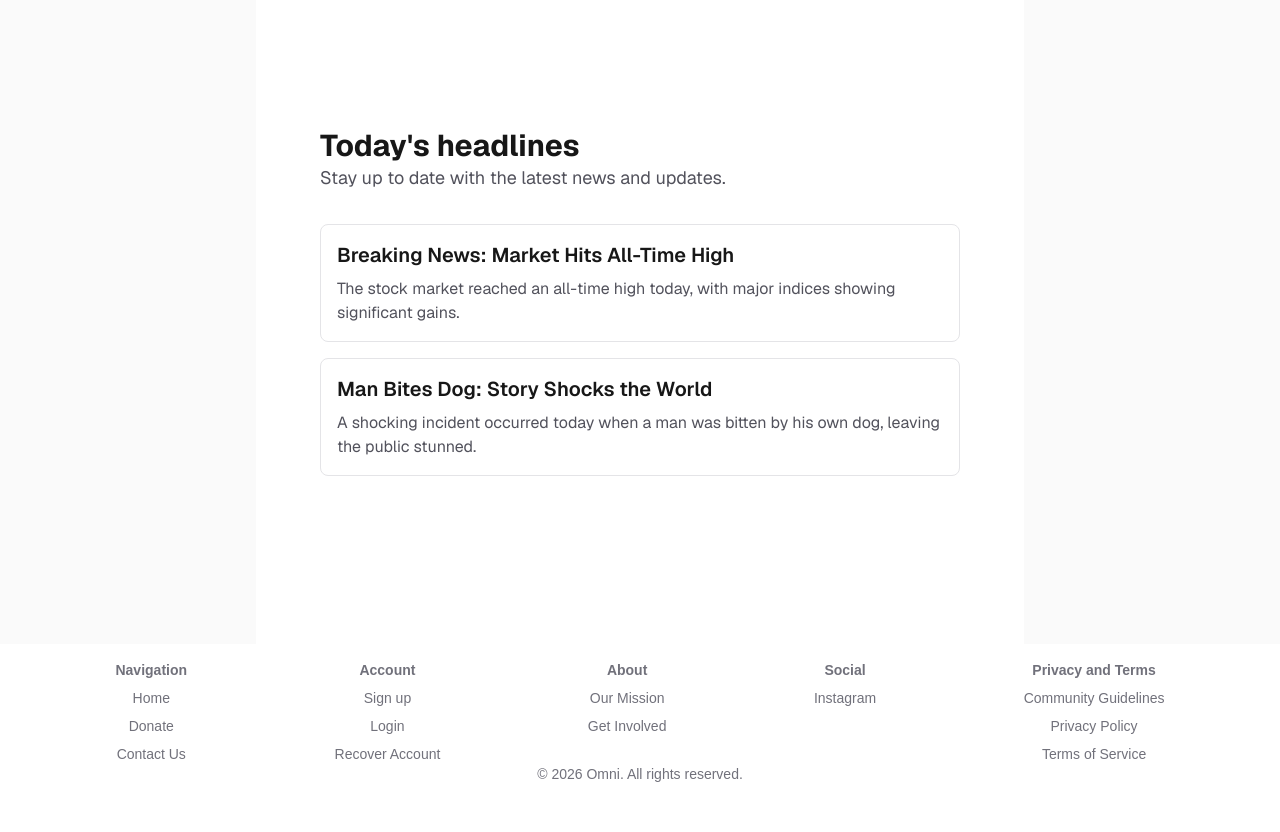
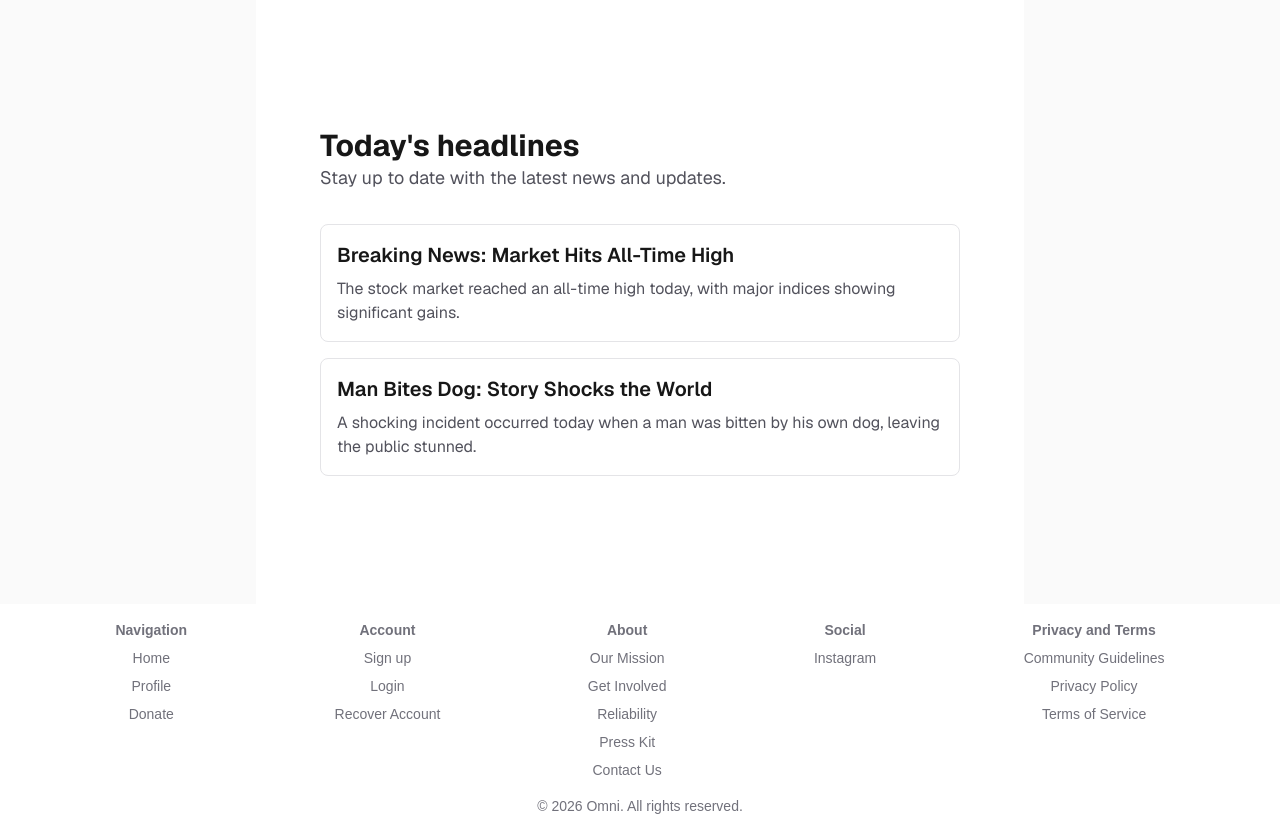
Before and after one commit to thomassrmcardle/Omni, a Next.js app in the folder app/: page / in a window 1280 px wide. Before the commit the page ends 800 px from the top, so only its background shows below. Built offline with nearby package versions, Linux system fonts and the light colour scheme.

Commit message:
Rearrranged footer.

```diff
--- a/app/app/globals.css
+++ b/app/app/globals.css
@@ -29,6 +29,11 @@ h3 {
   margin-bottom: 0.5rem;
 }
 
+.caption {
+  font-size: 0.875rem;
+  margin-top: 1rem;
+}
+
 .space-evenly {
   display: flex;
   justify-content: space-evenly;
--- a/app/app/layout.tsx
+++ b/app/app/layout.tsx
@@ -27,11 +27,11 @@ function FooterLayout() {
             <li><a href="/" className="text-white-200 hover:underline">
               Home
             </a></li>
+            <li><a href="/" className="text-white-200 hover:underline">
+              Profile
+            </a></li>
             <li><a href="/donate" className="text-white-200 hover:underline">
               Donate
-            </a></li>
-            <li><a href="/contact" className="text-white-200 hover:underline">
-              Contact Us
             </a></li>
           </ul>
         </div>
@@ -59,6 +59,15 @@ function FooterLayout() {
             </a></li>
             <li><a href="/involve" className="text-white-200 hover:underline">
               Get Involved
+            </a></li>
+            <li><a href="/reliability" className="text-white-200 hover:underline">
+              Reliability
+            </a></li>
+            <li><a href="/press" className="text-white-200 hover:underline">
+              Press Kit
+            </a></li>
+            <li><a href="/contact" className="text-white-200 hover:underline">
+              Contact Us
             </a></li>
           </ul>
         </div>
@@ -88,7 +97,7 @@ function FooterLayout() {
         </div>
       </div>
 
-      <p>&copy; {new Date().getFullYear()} Omni. All rights reserved.</p>
+      <p className="caption">&copy; {new Date().getFullYear()} Omni. All rights reserved.</p>
     </footer>
   );
 }
```
